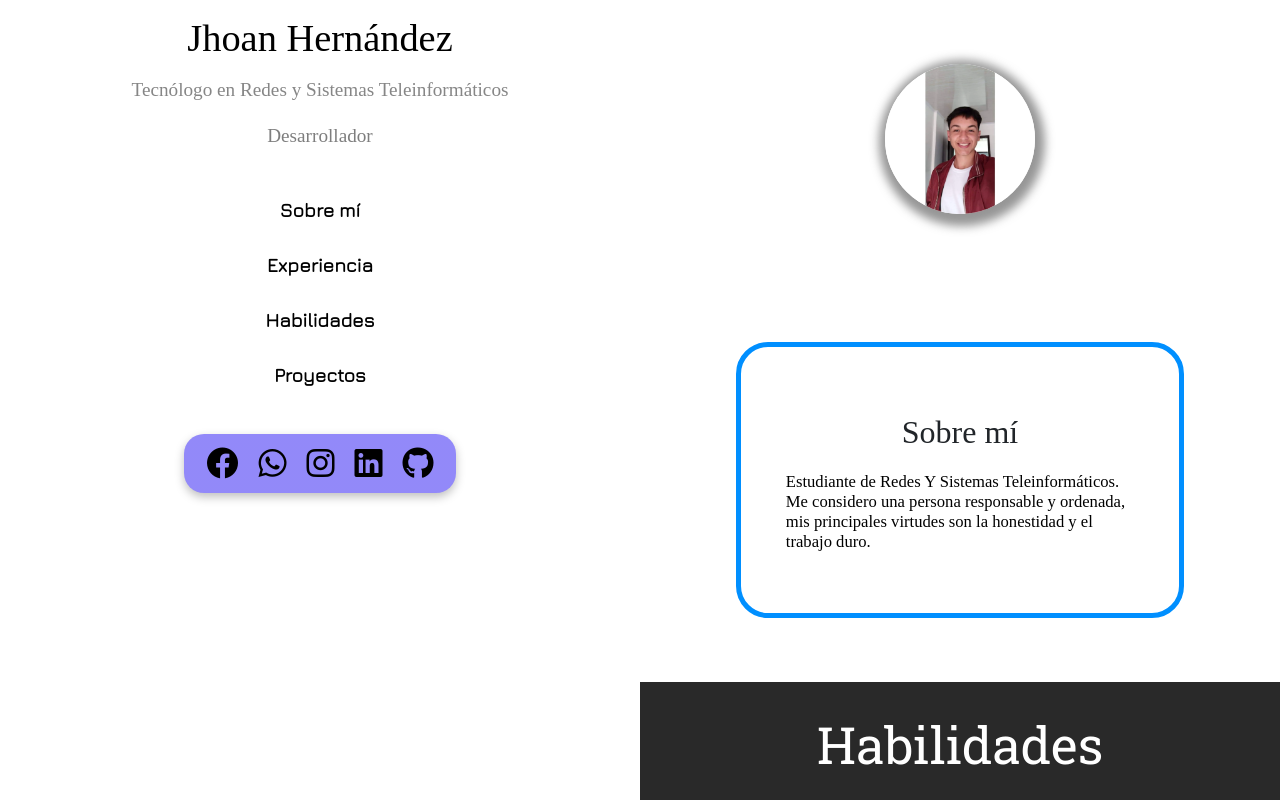
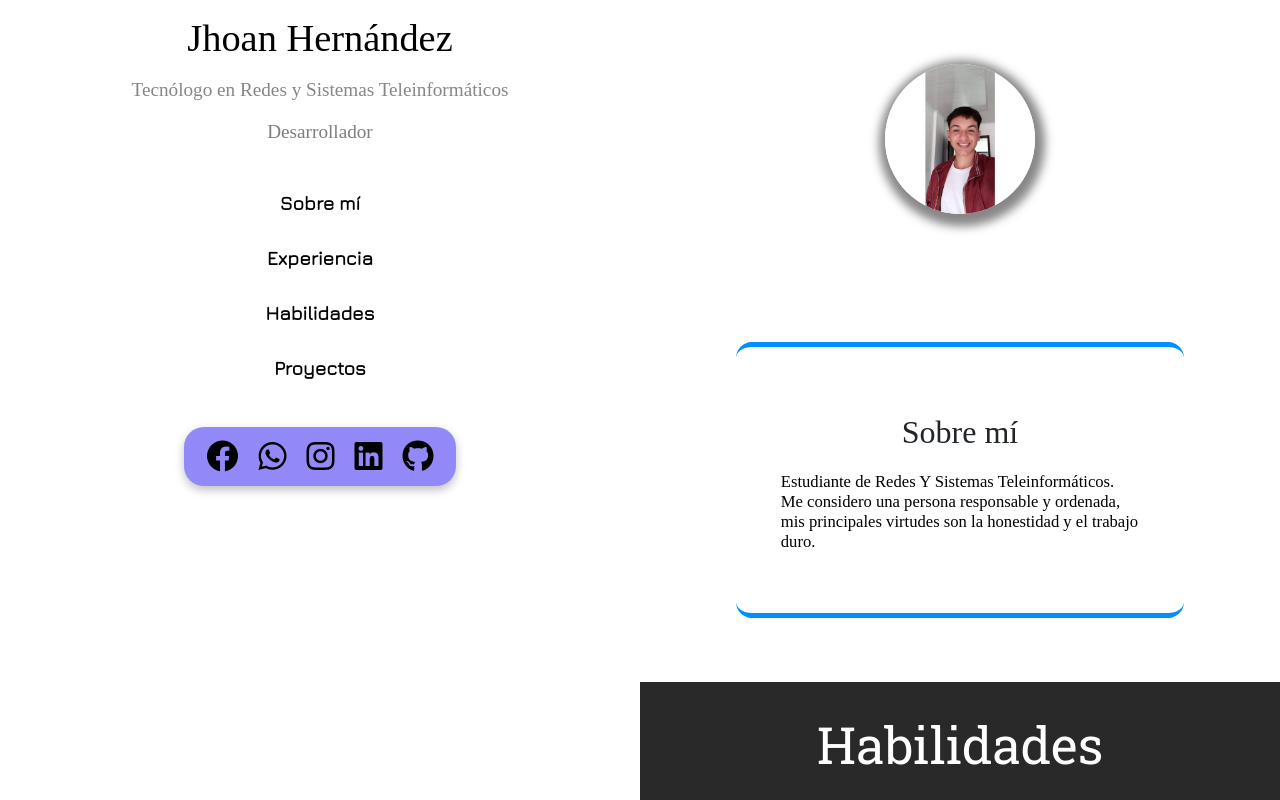
Before and after one commit to JhoanVanDam/hojadevida.github.io, a React (Create React App) app: page / in a window 1280 px wide. Shown: the top 800 px of the page. Built offline with nearby package versions, Linux system fonts and the light colour scheme; a web font is replaced by a local one.

Commit message:
ajustar fuente

```diff
--- a/src/App.js
+++ b/src/App.js
@@ -3,7 +3,7 @@ import Main from './Components/main/main';
 import NotFound from './Components/notfound/notfound';
 import { Routes, Route } from "react-router-dom";
 import Navbarstatic from './Components/navbarstatic/navbarstatic';
-import Portada from './Components/footer/footer';
+
 
 function App() {
   return (
--- a/src/Components/about/about.css
+++ b/src/Components/about/about.css
@@ -33,12 +33,20 @@
         box-shadow: 2px 4px 10px 8px rgba(116, 116, 116, 0.8);
     }
 
+    25% {
+        box-shadow: 2px 5px 10px 8px rgba(116, 116, 116, 1);
+    }
+
     50% {
-        box-shadow: 1px 4px 5px 8px rgba(116, 116, 116, 0.4);
+        box-shadow: 2px 4px 15px 8px rgba(116, 116, 116, 0.6);
+    }
+
+    75% {
+        box-shadow: 2px 4px 10px 8px rgba(116, 116, 116, 0.5);
     }
 
     100% {
-        box-shadow: 1px 4px 12px 8px rgba(116, 116, 116, 0.6);
+        box-shadow: 2px 5px 14px 8px rgba(116, 116, 116, 0.8);
     }
 }
 
@@ -46,9 +54,10 @@
 
 .about-description {
     width: 70%;
-    border: 5px solid rgb(0, 143, 255);
+    border-top: 5px solid rgb(0, 143, 255);
+    border-bottom: 5px solid rgb(0, 143, 255);
     padding: 7%;
-    border-radius: 2rem;
+    border-radius: 1rem;
     background-color: white;
     display: flex;
     align-items: center;
--- a/src/Components/navbarstatic/navbarstatic.css
+++ b/src/Components/navbarstatic/navbarstatic.css
@@ -79,7 +79,7 @@
     font-style: normal;
     font-weight: 400;
     font-size: 1.5vw;
-    line-height: 29px;
+    line-height: normal;
     color: #7E7E7E;
     margin-bottom: 2rem;
 }
```
